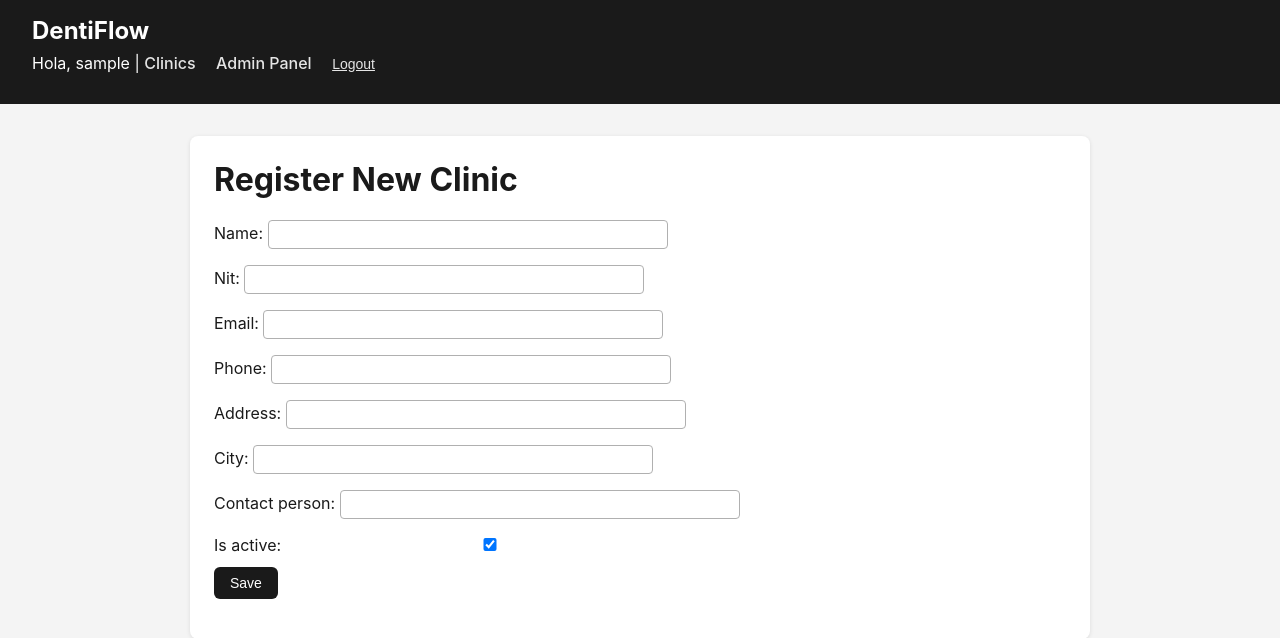
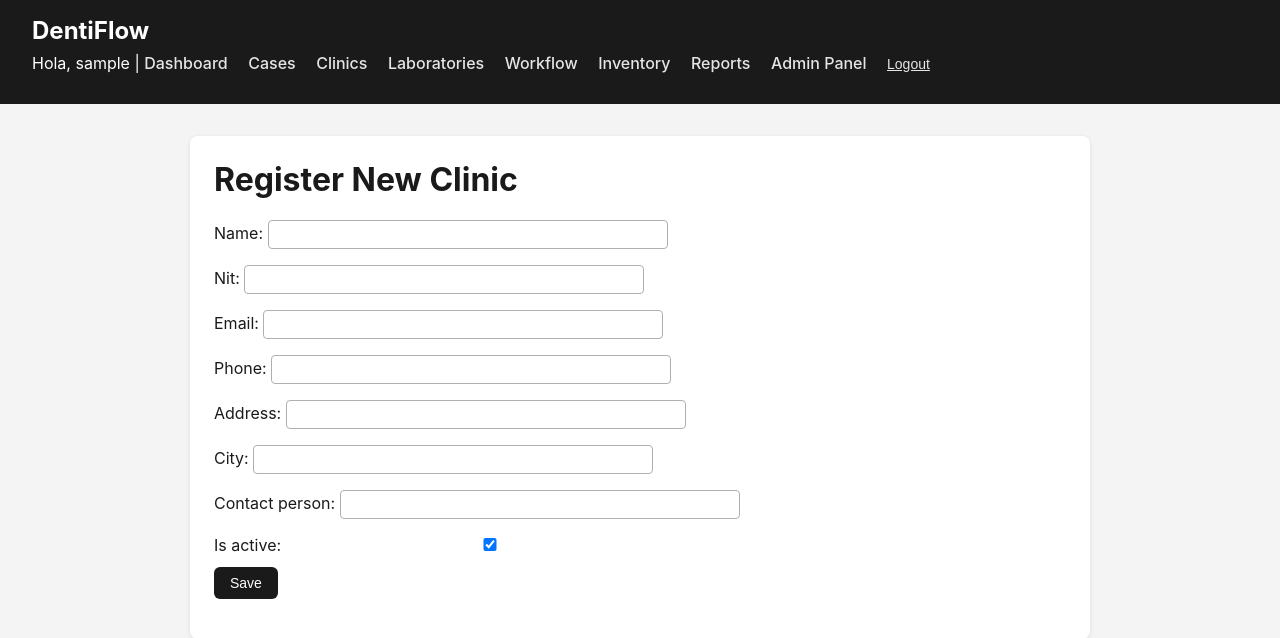
Before and after one commit to ssalazaro8/DentiFlow, a Django app: page /clinics/create/ in a window 1280 px wide. Shown: the top 638 px of the page. Run offline with Django 5.2, Linux system fonts and the light colour scheme; the visitor is signed in with stand-in values (Sample User, id 1).

Commit message:
refactor: add home redirect, login redirect and full navigation menu

```diff
--- a/config/settings.py
+++ b/config/settings.py
@@ -137,5 +137,5 @@ DEFAULT_AUTO_FIELD = 'django.db.models.BigAutoField'
 
 # Configuración de Autenticación
 LOGIN_URL = 'login'
-LOGIN_REDIRECT_URL = 'laboratory_list'
+LOGIN_REDIRECT_URL = 'dashboard'
 LOGOUT_REDIRECT_URL = 'login'
--- a/config/urls.py
+++ b/config/urls.py
@@ -6,8 +6,11 @@ from django.contrib import admin
 from django.urls import include, path
 from django.conf import settings
 from django.conf.urls.static import static
+from apps.common import views as common_views
 
 urlpatterns = [
+    # Home
+    path("", common_views.home, name="home"),
     path("admin/", admin.site.urls),
 
     # Clinics
--- a/templates/base.html
+++ b/templates/base.html
@@ -2,6 +2,7 @@
 <html lang="en">
 <head>
     <meta charset="UTF-8">
+    <meta name="viewport" content="width=device-width, initial-scale=1">
     <title>{% block title %}DentiFlow{% endblock %}</title>
 <style>
     * { box-sizing: border-box; }
@@ -74,11 +75,19 @@
         <h2>DentiFlow</h2>
 <nav>
     {% if user.is_authenticated %}
-        <span>Hola, {{ user.username }}</span> |
-        <a href="/clinics/">Clinics</a>
-        {% if user.groups.all|first %}
-            ({{ user.groups.all|first }})
-        {% endif %}
+        <span>
+            Hola, {{ user.username }}
+            {% if user.groups.all|first %}
+                ({{ user.groups.all|first }})
+            {% endif %}
+        </span> |
+        <a href="{% url 'dashboard' %}">Dashboard</a>
+        <a href="{% url 'dental_case_list' %}">Cases</a>
+        <a href="{% url 'clinic_list' %}">Clinics</a>
+        <a href="{% url 'laboratory_list' %}">Laboratories</a>
+        <a href="{% url 'workflow_list' %}">Workflow</a>
+        <a href="{% url 'material_list' %}">Inventory</a>
+        <a href="{% url 'operational_reports' %}">Reports</a>
         {% if user.is_superuser %}
             <a href="/admin/">Admin Panel</a>
         {% endif %}
```
Also changed, not shown: apps/common/views.py (+7 -2 lines).
